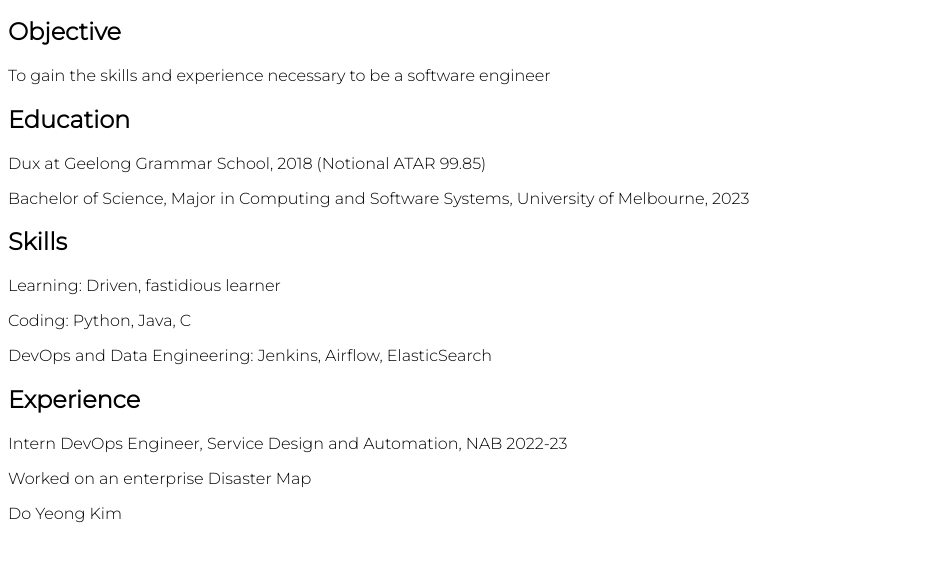
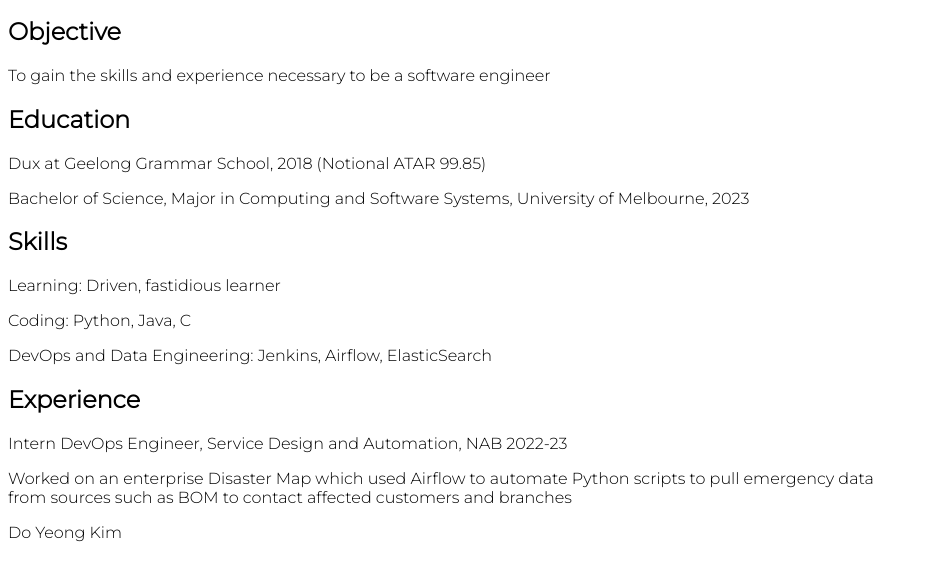
Before and after one commit to doyeongk/doyeongk.github.io, a plain HTML site: page index.html in a window 1280 px wide. Shown: the part 158-738 px from the top of the page, without its empty margins (0-928 px from the left). Drawn offline with nearby package versions, Linux system fonts and the light colour scheme.

Commit message:
added formatting

```diff
--- a/index.html
+++ b/index.html
@@ -1,7 +1,7 @@
 <!DOCTYPE html>
 <html>
 <head>
-    <title>Do Yeong Kim - Resume</title>
+    <title>Do Yeong Kim's Portfolio</title>
     <link rel="stylesheet" href="https://cdn.tailwindcss.com/">
     <style>
         @import url('https://fonts.googleapis.com/css2?family=Montserrat:wght@300&display=swap');
@@ -36,7 +36,8 @@
     <section>
         <h2 class="text-xl font-bold mb-4">Experience</h2>
         <p>Intern DevOps Engineer, Service Design and Automation, NAB 2022-23</p>
-        <p>Worked on an enterprise Disaster Map</p>
+        <p>Worked on an enterprise Disaster Map which used Airflow to automate Python scripts to pull emergency data <br>
+            from sources such as BOM to contact affected customers and branches </p>
     </section>
 </main>
 <footer class="bg-gray-800 p-4">
```
